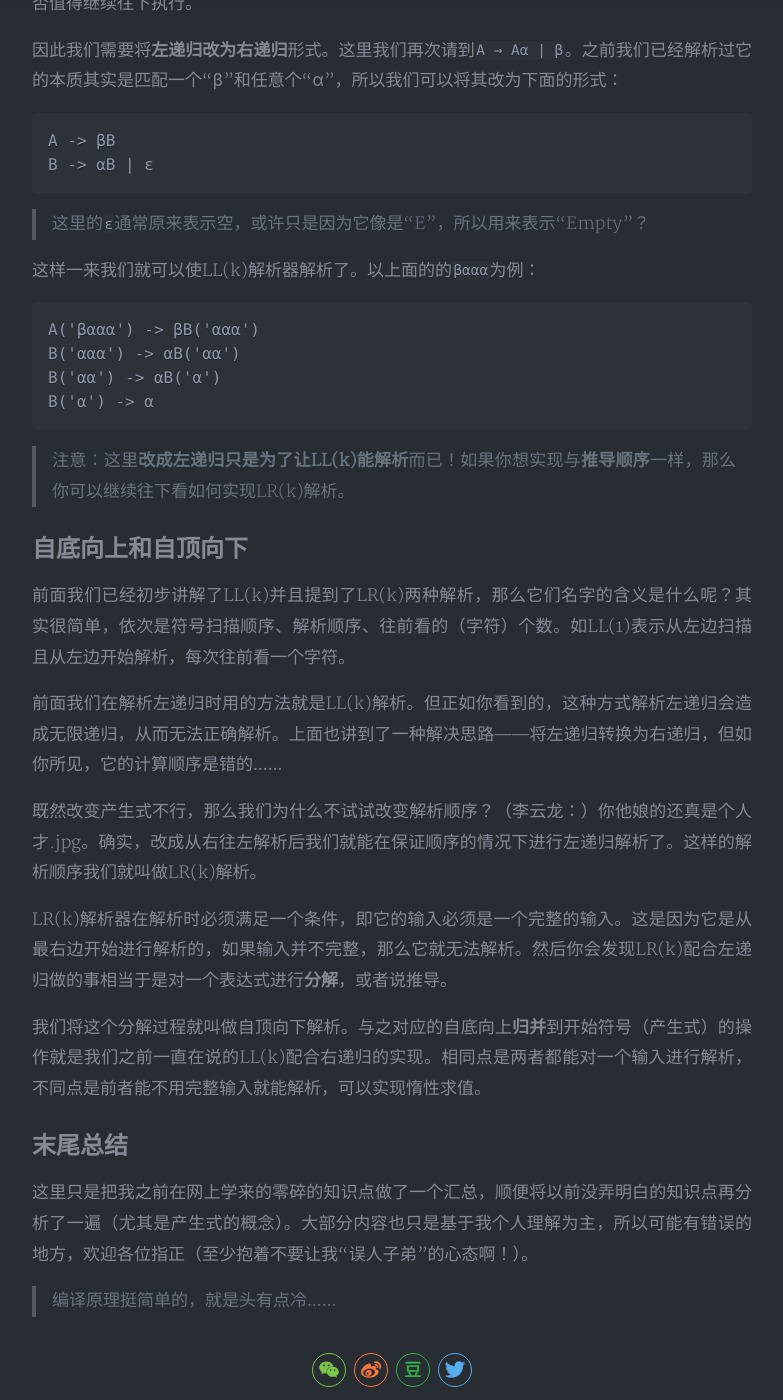
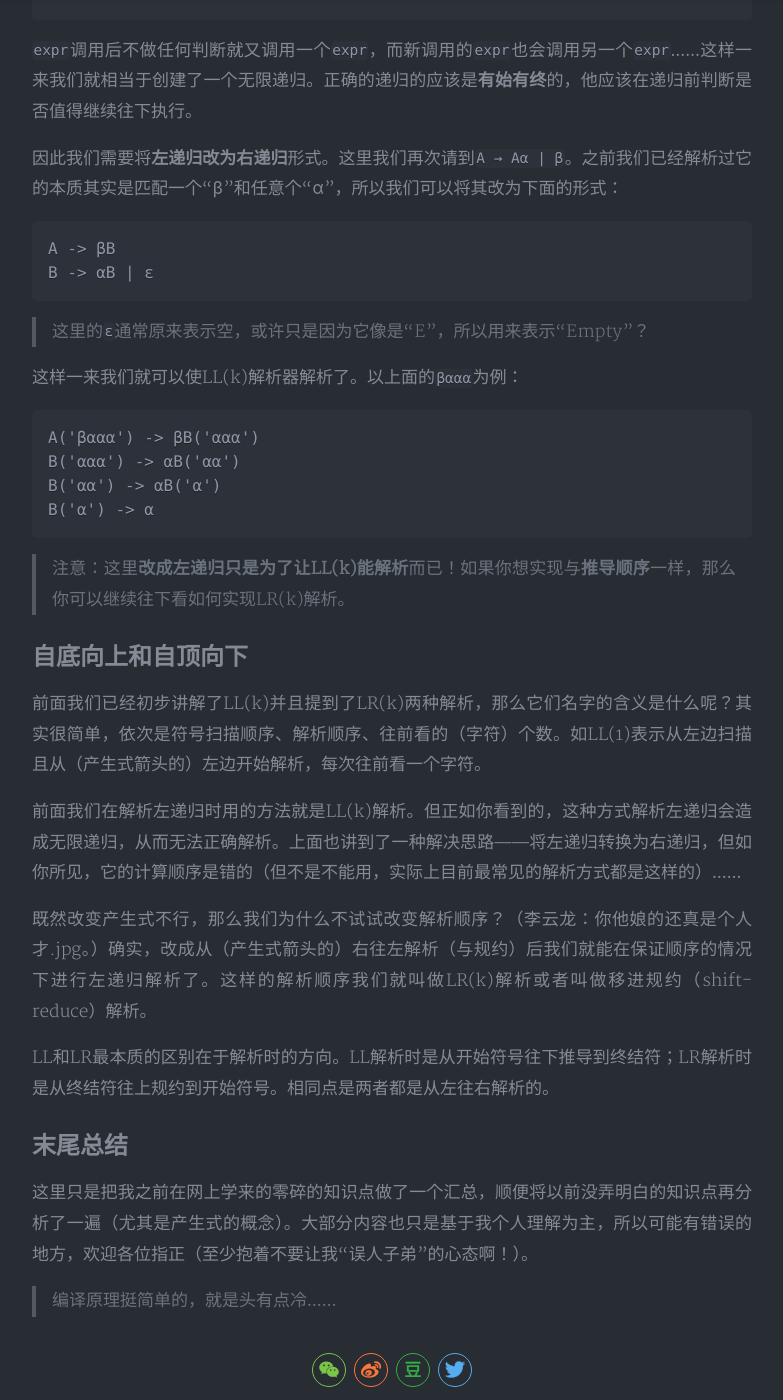
Before and after one commit to uzilla/urain39.github.io, a Jekyll site: the page built from _posts/2021/2021-03-19-编译原理之文法解析.md, in a window 1280 px wide and 1400 px high, scrolled down 3155 px. Shown: the whole window, without its empty margins (248-1031 px from the left). Built offline with Jekyll 4.4.1, drawn with Linux system fonts in a browser that asks for light colours; nearby versions of some CDN libraries; a style sheet for code colours, icons or effects is not loaded; some of the changed text lies outside the part shown.

Commit message:
纠正错误。

````diff
--- a/_posts/2021/2021-03-19-编译原理之文法解析.md
+++ b/_posts/2021/2021-03-19-编译原理之文法解析.md
@@ -9,6 +9,8 @@ tags:
 ---
 
 # 编译原理之文法解析
+
+> 2020.03.23更新：修改了关于LL和LR的解释。原来的部分我对自顶向下和自底向上产生了误解，很多东西写错了。昨天在看一本入门级编译原理读物时发现和笔记不一样，然后搜索一下才发现，非常抱歉。
 
 > 本文阅读建议：如果遇到了没看明白的概念可以先放着，或是记下来，继续往下阅读。然后整篇大概阅读了一遍后再回过头来思考原来看不懂的地方。这是我个人写文的一个缺点，即知识点安排的比较杂乱，而非循序渐进造成的。
 
@@ -101,7 +103,7 @@ B -> αB | ε
 ```
 > 这里的`ε`通常原来表示空，或许只是因为它像是“E”，所以用来表示“Empty”？
 
-这样一来我们就可以使LL(k)解析器解析了。以上面的的`βααα`为例：
+这样一来我们就可以使LL(k)解析器解析了。以上面的`βααα`为例：
 ```
 A('βααα') -> βB('ααα')
 B('ααα') -> αB('αα')
@@ -112,15 +114,13 @@ B('α') -> α
 
 ## 自底向上和自顶向下
 
-前面我们已经初步讲解了LL(k)并且提到了LR(k)两种解析，那么它们名字的含义是什么呢？其实很简单，依次是符号扫描顺序、解析顺序、往前看的（字符）个数。如LL(1)表示从左边扫描且从左边开始解析，每次往前看一个字符。
+前面我们已经初步讲解了LL(k)并且提到了LR(k)两种解析，那么它们名字的含义是什么呢？其实很简单，依次是符号扫描顺序、解析顺序、往前看的（字符）个数。如LL(1)表示从左边扫描且从（产生式箭头的）左边开始解析，每次往前看一个字符。
 
-前面我们在解析左递归时用的方法就是LL(k)解析。但正如你看到的，这种方式解析左递归会造成无限递归，从而无法正确解析。上面也讲到了一种解决思路——将左递归转换为右递归，但如你所见，它的计算顺序是错的……
+前面我们在解析左递归时用的方法就是LL(k)解析。但正如你看到的，这种方式解析左递归会造成无限递归，从而无法正确解析。上面也讲到了一种解决思路——将左递归转换为右递归，但如你所见，它的计算顺序是错的（但不是不能用，实际上目前最常见的解析方式都是这样的）……
 
-既然改变产生式不行，那么我们为什么不试试改变解析顺序？（李云龙：）你他娘的还真是个人才.jpg。确实，改成从右往左解析后我们就能在保证顺序的情况下进行左递归解析了。这样的解析顺序我们就叫做LR(k)解析。
+既然改变产生式不行，那么我们为什么不试试改变解析顺序？（李云龙：你他娘的还真是个人才.jpg。）确实，改成从（产生式箭头的）右往左解析（与规约）后我们就能在保证顺序的情况下进行左递归解析了。这样的解析顺序我们就叫做LR(k)解析或者叫做移进规约（shift-reduce）解析。
 
-LR(k)解析器在解析时必须满足一个条件，即它的输入必须是一个完整的输入。这是因为它是从最右边开始进行解析的，如果输入并不完整，那么它就无法解析。然后你会发现LR(k)配合左递归做的事相当于是对一个表达式进行**分解**，或者说推导。
-
-我们将这个分解过程就叫做自顶向下解析。与之对应的自底向上**归并**到开始符号（产生式）的操作就是我们之前一直在说的LL(k)配合右递归的实现。相同点是两者都能对一个输入进行解析，不同点是前者能不用完整输入就能解析，可以实现惰性求值。
+LL和LR最本质的区别在于解析时的方向。LL解析时是从开始符号往下推导到终结符；LR解析时是从终结符往上规约到开始符号。相同点是两者都是从左往右解析的。
 
 ## 末尾总结
 
````
